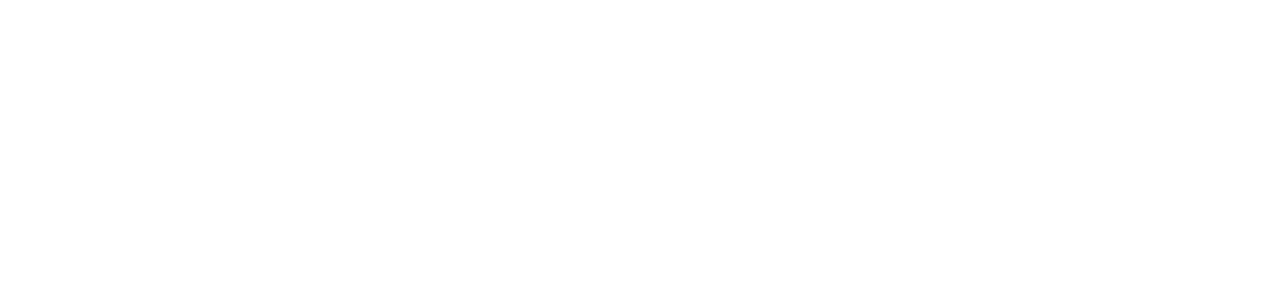
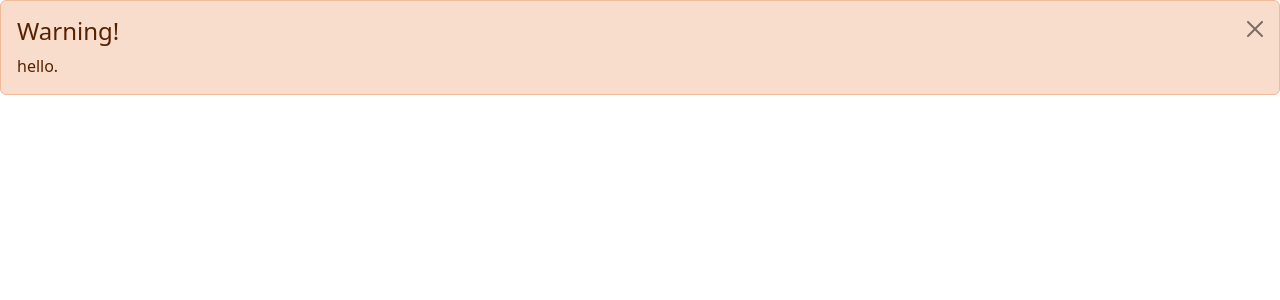
Before and after one commit to OtavioMenhart/react, a React (Create React App) app in the folder cadastro-produtos/: page / in a window 1280 px wide. Shown: the top 300 px of the page. Built offline with nearby package versions, Linux system fonts and the light colour scheme.

Commit message:
instalação do bootswatch

```diff
--- a/cadastro-produtos/package.json
+++ b/cadastro-produtos/package.json
@@ -6,6 +6,7 @@
     "@testing-library/jest-dom": "^5.11.4",
     "@testing-library/react": "^11.1.0",
     "@testing-library/user-event": "^12.1.10",
+    "bootswatch": "^5.1.0",
     "react": "^17.0.2",
     "react-dom": "^17.0.2",
     "react-scripts": "4.0.3",
--- a/cadastro-produtos/src/App.js
+++ b/cadastro-produtos/src/App.js
@@ -2,8 +2,10 @@
 
 function App() {
   return (
-    <div className="App">
-
+    <div className="alert alert-dismissible alert-warning">
+      <button type="button" className="btn-close" data-bs-dismiss="alert"></button>
+      <h4 className="alert-heading">Warning!</h4>
+      <p className="mb-0">hello.</p>
     </div>
   );
 }
--- a/cadastro-produtos/src/index.js
+++ b/cadastro-produtos/src/index.js
@@ -2,6 +2,7 @@
 import ReactDOM from 'react-dom';
 import './index.css';
 import App from './App';
+import 'bootswatch/dist/cerulean/bootstrap.min.css';
 
 ReactDOM.render(
   <React.StrictMode>
```
Also changed, not shown: 1 other file (tests, documents, lock files or other folders).
